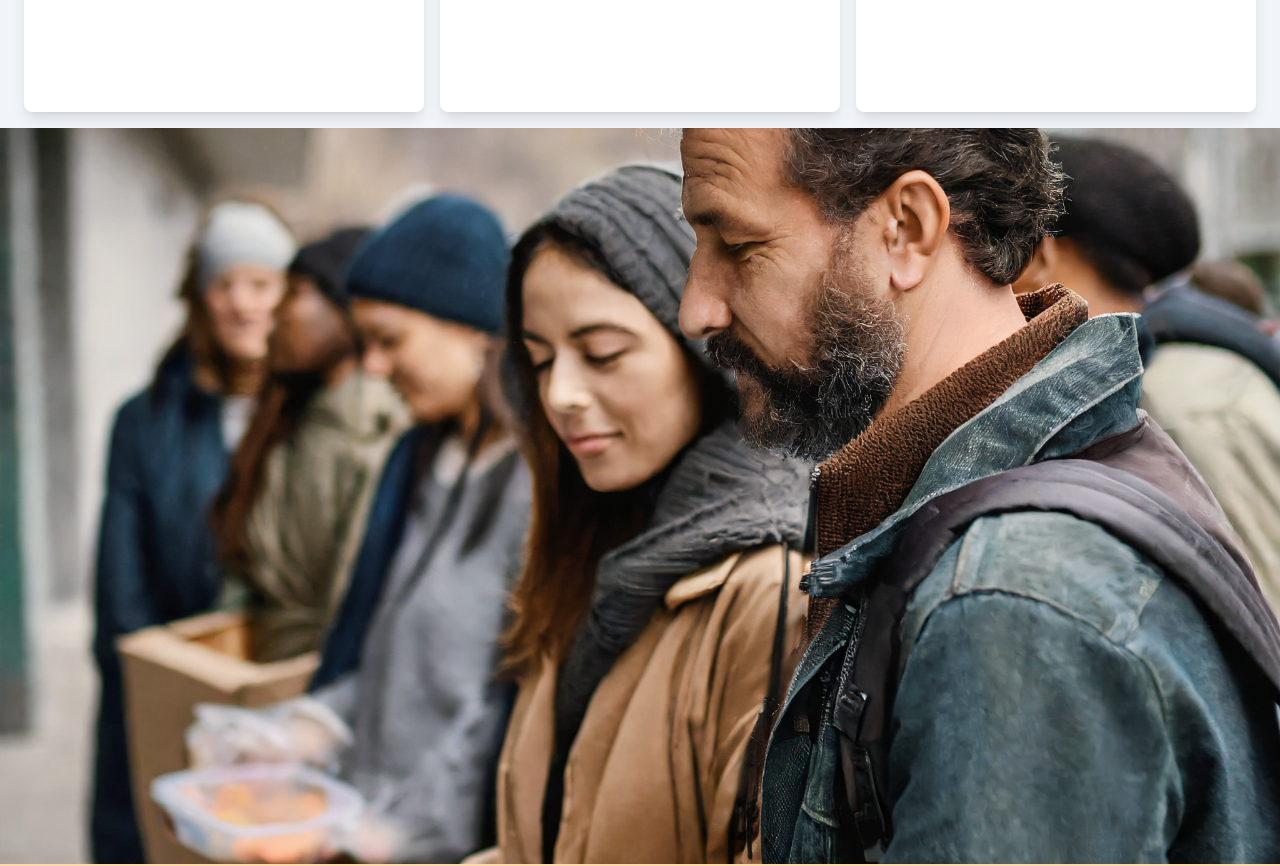
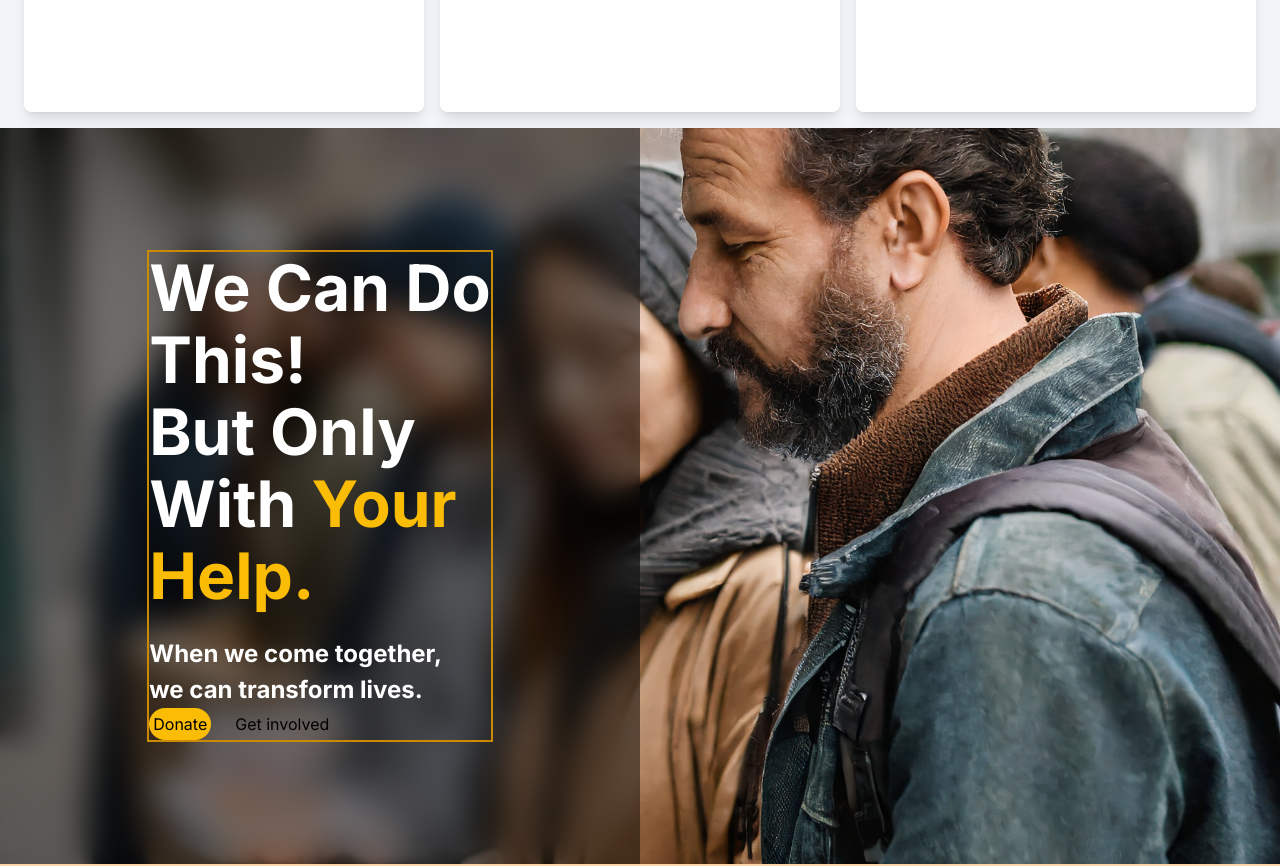
Before and after one commit to keelworks/keelworks-website, a React (Vite) app: page / in a window 1280 px wide. Shown: the part 1200-2066 px from the top of the page. Built offline with nearby package versions, Linux system fonts and the light colour scheme.

Commit message:
adding the left black panel and texts to banner

```diff
--- a/src/Components/Homepage/Banner/Banner.jsx
+++ b/src/Components/Homepage/Banner/Banner.jsx
@@ -3,13 +3,36 @@ import slide1 from "../../../assets/images/slide1.jpeg";
 const Banner = () => {
   return (
     <div
-      className="w-screen h-[calc(100vh-4rem)] bg-cover bg-center bg-no-repeat"
+      className="relative w-screen h-[calc(100vh-4rem)] bg-cover bg-center bg-no-repeat z-0"
       style={{
         backgroundImage: `url(${slide1})`,
         // backgroundSize: "cover",
         // backgroundPosition: "center",
       }}
-    ></div>
+    >
+      <div className="absolute top-0 left-0 w-1/2 h-full flex justify-center items-center bg-black bg-opacity-50 backdrop-blur-lg">
+        <div className="border-solid border-2 border-yellow-600 mx-[3rem]">
+          <h1 className="text-[4rem] leading-[4.5rem] font-bold text-white">
+            We Can Do <br /> This! <br />
+            But Only
+            <br /> With
+            <span className="text-primary500">
+              {" "}
+              Your <br />
+              Help.
+            </span>
+          </h1>
+          <h5 className="text-[1.5rem] font-bold text-white mt-6">
+            When we come together,
+            <br /> we can transform lives.
+          </h5>
+          <div className="flex gap-6">
+            <button className="bg-primary500 rounded-full p-1">Donate</button>
+            <button>Get involved</button>
+          </div>
+        </div>
+      </div>
+    </div>
   );
 };
 export default Banner;
--- a/src/Components/Navbar/Navbar.jsx
+++ b/src/Components/Navbar/Navbar.jsx
@@ -1,6 +1,6 @@
 const Navbar = () => {
   return (
-    <nav className="fixed top-0 left-0 w-full bg-black text-fontPrimary p-4">
+    <nav className="fixed top-0 left-0 w-full bg-black text-fontPrimary p-4 z-[100]">
       Navbar
     </nav>
   );
```
